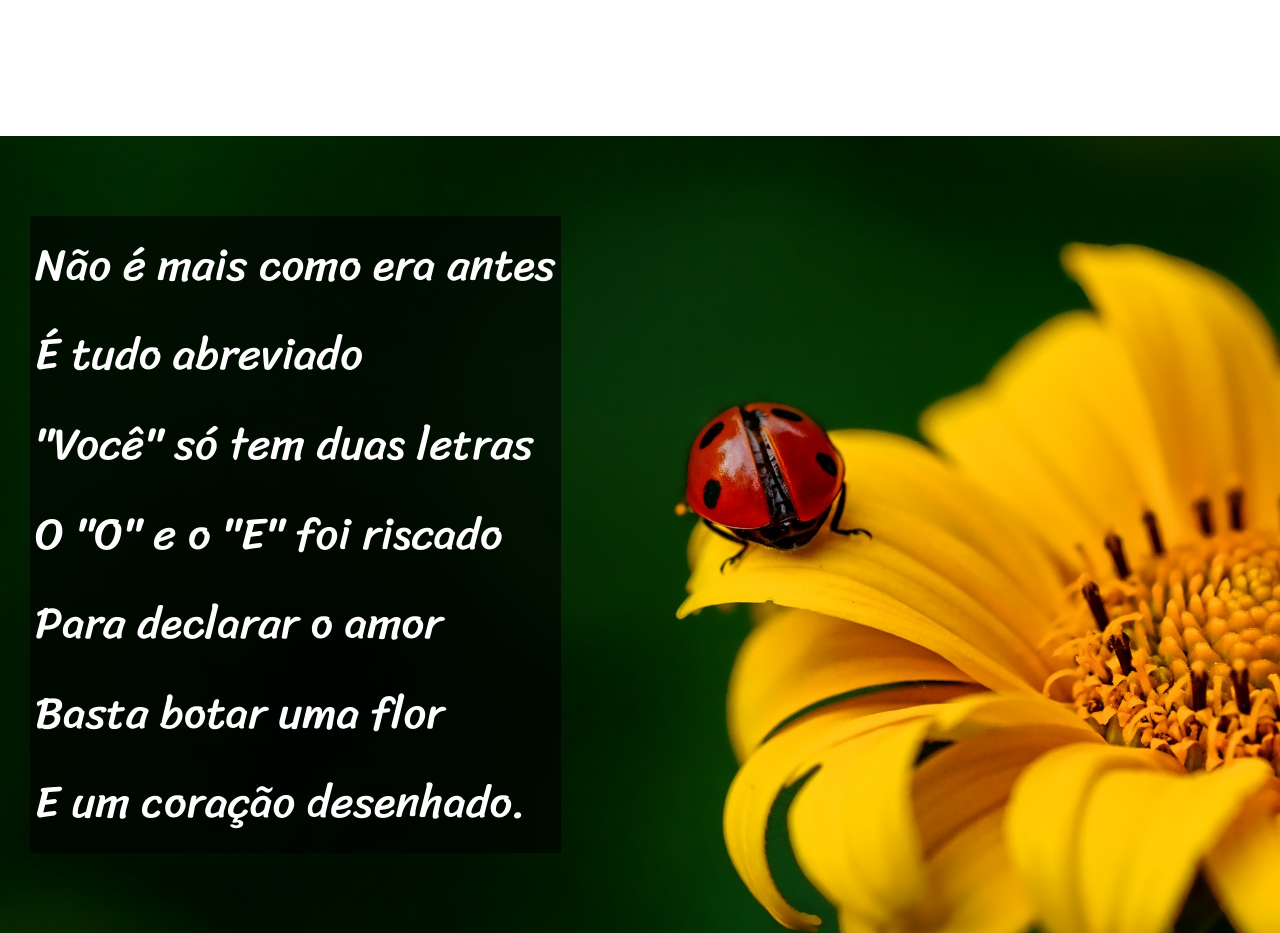
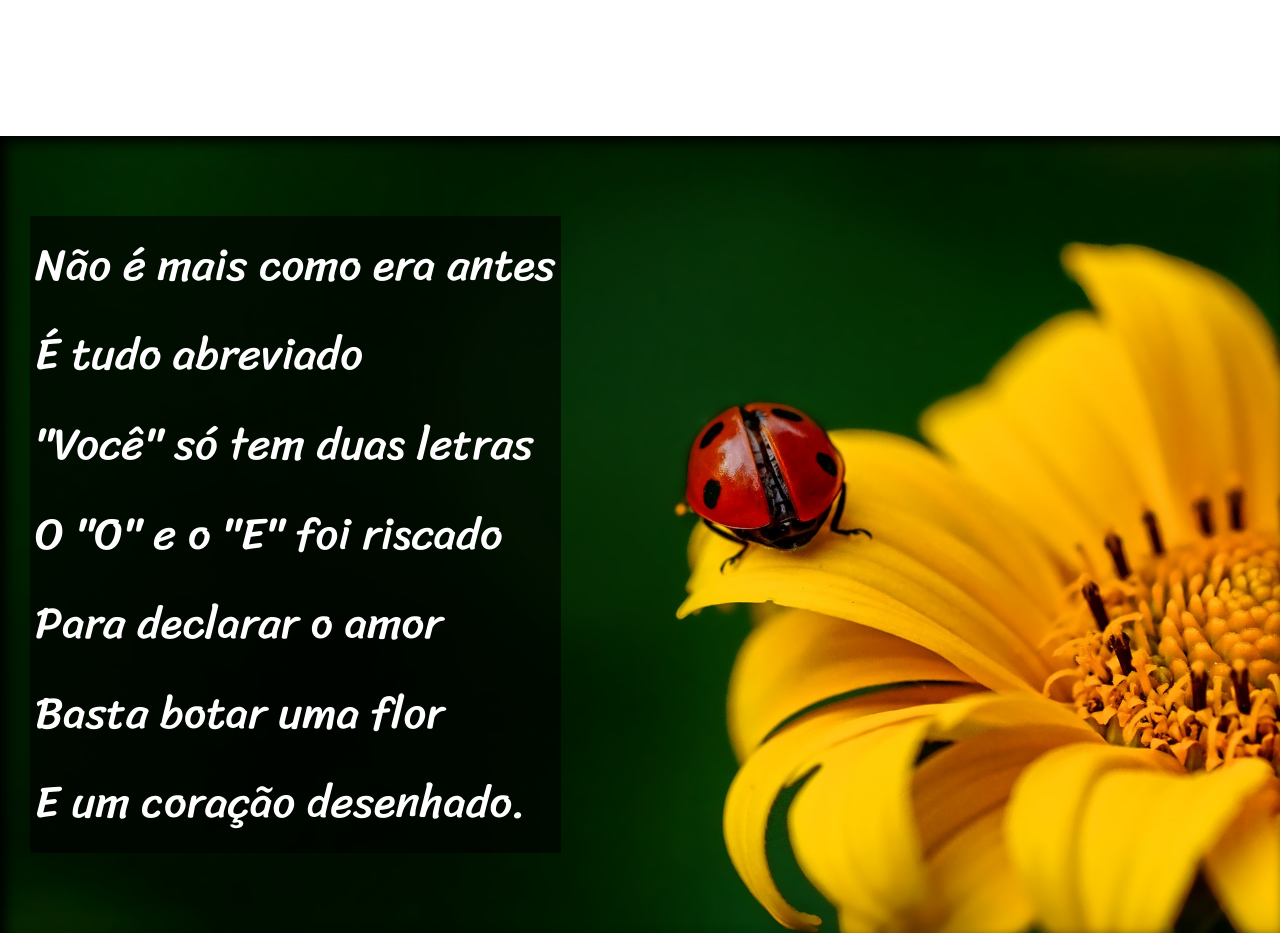
Before and after one commit to devpdr7/curso-html-css, a plain HTML site: page Desafios/desf12/index.html in a window 1280 px wide. Shown: the part 1000-1933 px from the top of the page. Drawn offline with Linux system fonts and the light colour scheme.

Commit message:
Correções

```diff
--- a/Desafios/desf12/style.css
+++ b/Desafios/desf12/style.css
@@ -47,6 +47,9 @@ section.normal {
     color: black;
 }
 
+section.imagem {
+    box-shadow: inset 6px 6px 13px 0px black;
+}
 section {
     padding-top: 10vh;
     padding-bottom: 10vh;
@@ -54,10 +57,11 @@ section {
     padding-left: 30px;
     font-family: 'Sriracha', cursive;
     font-size: 3.5vw;
+
 }
 
 section#img01 {
-    background: black url('imagens/background001.jpg') center right no-repeat fixed;
+    background: black url('imagens/background001.jpg') right center no-repeat fixed;
     background-size: cover;
 }
 
```
